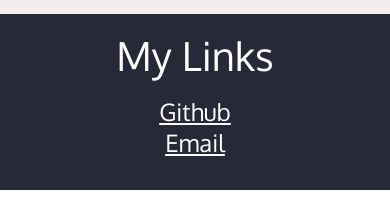
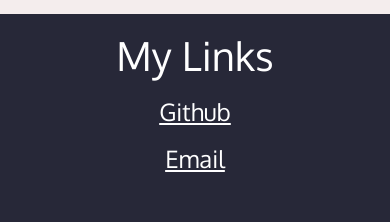
Before and after one commit to jasonluxie/1-2-hw-personal-portfolio, a plain HTML site: page index.html in a window 390 px wide. Shown: the part 2050-2272 px from the top of the page. Before the commit the page ends 2240 px from the top, so only its background shows below. Drawn offline with Linux system fonts and the light colour scheme.

Commit message:
fixed css

```diff
--- a/assets/css/style.css
+++ b/assets/css/style.css
@@ -182,4 +182,8 @@ h4 a {
         flex-direction: column;
         align-items: center;
     }
+
+    h4 {
+        margin-bottom: 1rem;
+    }
 }
```
Also changed, not shown: index.html (+0 -4 lines).
